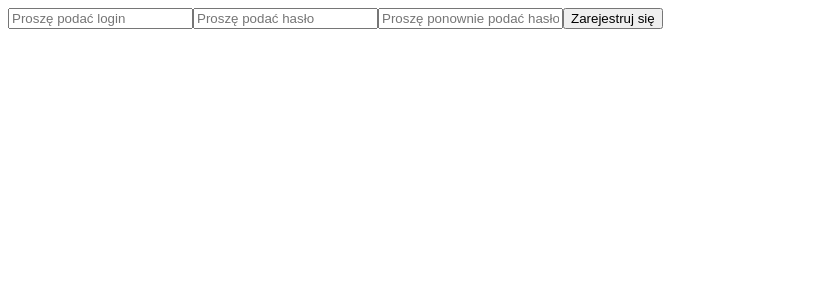
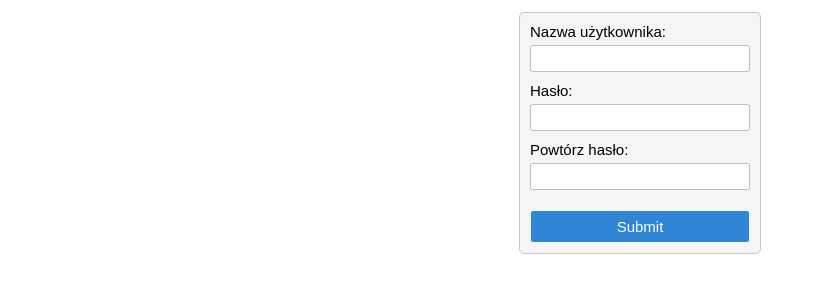
Before and after one commit to timcki/spending_manager, a Flask app: page /register in a window 1280 px wide. Shown: the top 300 px of the page, without its empty margins (0-816 px from the left). Run offline with Flask 2, Linux system fonts and the light colour scheme; some libraries are stand-ins or nearby versions.

Commit message:
Jinja templating. Form class

```diff
--- /dev/null
+++ b/spending_manager/static/Form.js
@@ -0,0 +1,100 @@
+// Ukradzione stad
+// https://dev.to/diraskreact/create-simple-login-form-in-react-227b
+
+
+const appStyle = {
+    height: '250px',
+    display: 'flex'
+};
+
+const formStyle = {
+    margin: 'auto',
+    padding: '10px',
+    border: '1px solid #c9c9c9',
+    borderRadius: '5px',
+    background: '#f5f5f5',
+    width: '220px',
+    display: 'block'
+};
+
+const labelStyle = {
+    margin: '10px 0 5px 0',
+    fontFamily: 'Arial, Helvetica, sans-serif',
+    fontSize: '15px',
+};
+
+const inputStyle = {
+    margin: '5px 0 10px 0',
+    padding: '5px',
+    border: '1px solid #bfbfbf',
+    borderRadius: '3px',
+    boxSizing: 'border-box',
+    width: '100%'
+};
+
+const submitStyle = {
+    margin: '10px 0 0 0',
+    padding: '7px 10px',
+    border: '1px solid #efffff',
+    borderRadius: '3px',
+    background: '#3085d6',
+    width: '100%',
+    fontSize: '15px',
+    color: 'white',
+    display: 'block'
+};
+
+const Field = React.forwardRef(({label, type}, ref) => {
+    return (
+      <div>
+        <label style={labelStyle} >{label}</label>
+        <input ref={ref} type={type} style={inputStyle} />
+      </div>
+    );
+});
+
+const LoginForm = ({onSubmit}) => {
+    const usernameRef = React.useRef();
+    const passwordRef = React.useRef();
+    const handleSubmit = e => {
+        e.preventDefault();
+        const data = {
+            username: usernameRef.current.value,
+            password: passwordRef.current.value
+        };
+        onSubmit(data);
+    };
+    return (
+      <form style={formStyle} >
+        <Field ref={usernameRef} label="Nazwa użytkownika:" type="text" />
+        <Field ref={passwordRef} label="Hasło:" type="password" />
+        <div>
+          <button style={submitStyle} type="submit">Submit</button>
+        </div>
+      </form>
+    );
+};
+
+
+const RegisterForm = ({onSubmit}) => {
+    const usernameRef = React.useRef();
+    const passwordRef = React.useRef();
+    const handleSubmit = e => {
+        e.preventDefault();
+        const data = {
+            username: usernameRef.current.value,
+            password: passwordRef.current.value
+        };
+        onSubmit(data);
+    };
+    return (
+      <form style={formStyle} >
+        <Field ref={usernameRef} label="Nazwa użytkownika:" type="text" />
+        <Field ref={passwordRef} label="Hasło:" type="password" />
+        <Field ref={passwordRef} label="Powtórz hasło:" type="password" />
+        <div>
+          <button style={submitStyle} type="submit">Submit</button>
+        </div>
+      </form>
+    );
+};
--- a/spending_manager/static/render-register.js
+++ b/spending_manager/static/render-register.js
@@ -1,13 +1,11 @@
 class Account_Register extends React.Component {
   render() {
     return (
-        <div >
-            <input type="text" id="login" placeholder="Proszę podać login"></input>
-            <input type="password"  id="password" placeholder="Proszę podać hasło"></input>
-            <input type="password"  id="password-check" placeholder="Proszę ponownie podać hasło"></input>
-            <button type="button"  onclick="Register(); return false;">Zarejestruj się</button>
+        <div style={appStyle}>
+            <RegisterForm/>
         </div>
         );
   }
 }
-ReactDOM.render(<Account_Register/>, document.getElementById("register"));
+
+ReactDOM.render(<Account_Register/>, document.getElementById("root"));
--- a/spending_manager/templates/account_register.html
+++ b/spending_manager/templates/account_register.html
@@ -1,14 +1,9 @@
-<!DOCTYPE html>
-<html lang="en">
-<head>
-    <meta charset="UTF-8">
-    <title>test</title>
-</head>
-<body>
-<div id="register"></div>
-<script src="https://unpkg.com/babel-standalone@6/babel.min.js"></script>
-    <script crossorigin src="https://unpkg.com/react@17/umd/react.production.min.js"></script>
-    <script crossorigin src="https://unpkg.com/react-dom@17/umd/react-dom.production.min.js"></script>
-<script  type="text/babel" src="{{url_for('static', filename='render-register.js')}}"></script>
-</body>
-</html>
+{% extends 'base.html' %}
+{% block title %}
+    <title>Spending manager - Register</title>
+{% endblock %}
+
+{% block react_script %}
+    <script  type="text/babel" src="{{url_for('static', filename='Form.js')}}"></script>
+    <script  type="text/babel" src="{{url_for('static', filename='render-register.js')}}"></script>
+{% endblock %}
--- /dev/null
+++ b/spending_manager/templates/base.html
@@ -0,0 +1,14 @@
+<html>
+<head>
+	<meta charset="utf-8">
+    {% block title %}{% endblock %}
+</head>
+<body>
+	<div id="root">
+    </div>
+    <script src="https://unpkg.com/babel-standalone@6/babel.min.js"></script>
+    <script crossorigin src="https://unpkg.com/react@17/umd/react.production.min.js"></script>
+    <script crossorigin src="https://unpkg.com/react-dom@17/umd/react-dom.production.min.js"></script>
+    {% block react_script %}{% endblock %}
+</body>
+</html>
```
Also changed, not shown: spending_manager/static/render-login.js (+3 -5 lines), spending_manager/templates/account_login.html (+9 -14 lines), spending_manager/templates/index.html (+7 -12 lines).
